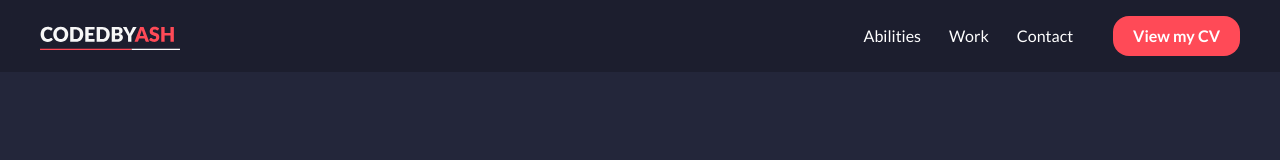
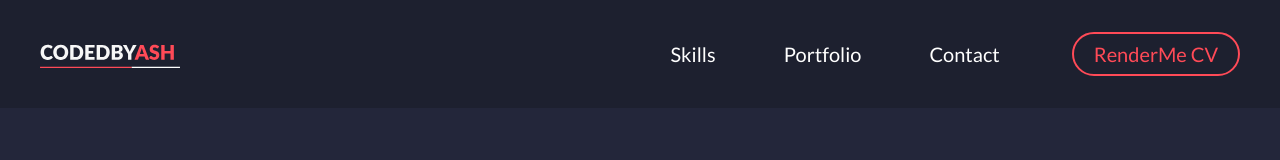
Before and after one commit to Ashley06Williams/My-portfolio, a Next.js app: page / in a window 1280 px wide. Shown: the top 160 px of the page. Built offline with nearby package versions, Linux system fonts and the light colour scheme.

Commit message:
Updated nav menu links

```diff
--- a/src/components/header-section.tsx
+++ b/src/components/header-section.tsx
@@ -8,13 +8,13 @@ import React, { useState } from "react";
 
 const menuItems = [
   {
-    name: "Abilities",
-    slug: "#ability",
+    name: "Skills",
+    slug: "#skills",
     id: 2,
   },
   {
-    name: "Work",
-    slug: "#work",
+    name: "Portfolio",
+    slug: "#portfolio",
     id: 3,
   },
   {
@@ -34,7 +34,7 @@ export default function HeaderSection() {
   const [navOpen, setNavOpen] = useState(false);
 
   return (
-    <nav className="w-full fixed backdrop-blur-[11px] bg-blueGrey-dark bg-opacity-35 flex flex-wrap justify-center mx-auto pt-4 items-center pb-4 z-50 px-4 md:px-0">
+    <nav className="w-full fixed backdrop-blur-[11px] bg-blueGrey-dark  flex flex-wrap justify-center mx-auto py-8 items-center  z-50 px-4 md:px-0 ">
       <div className="max-w-[1200px] mx-auto flex items-center justify-between w-full">
         <a
           href="/"
@@ -69,21 +69,21 @@ export default function HeaderSection() {
           )}
         </div>
 
-        <div className="MENU hidden md:block space-x-4 md:space-x-6">
-          <ul className="flex flex-row p-4 sm:p-0">
+        <div className="MENU hidden md:block">
+          <ul className="flex flex-row p-4 sm:p-0 gap-10 font-normal text-xl">
             {menuItems.map((menuItem) => (
               <li key={menuItem.id}>
                 <NavLink href={menuItem.slug} title={menuItem.name} />
               </li>
             ))}
-            <li className="flex justify-center items-center w-full bg-red rounded-2xl px-2 ml-6">
+            <li className="flex justify-center items-center w-full rounded-full px-2 ml-4 border-2 border-red hover:bg-red transition-colors duration-200">
               <a
                 href="https://renderme.co.za/resume/fgYoJh9jBqalZGZpHmtpsYDgQg73"
                 target="_blank"
                 rel="noopener noreferrer"
-                className="text-white font-semibold transition-colors duration-200 px-3 py-2"
+                className="text-red font-normal px-3 py-1 hover:text-white  transition-colors duration-200"
               >
-                View my CV
+                RenderMe CV
               </a>
             </li>
           </ul>
--- a/tailwind.config.ts
+++ b/tailwind.config.ts
@@ -21,7 +21,7 @@ const config: Config = {
         blueGrey: {
           DEFAULT: "#23263A",
           light: "#2B2D41",
-          dark: "#12131B",
+          dark: "#1D202F",
         },
         white: "#FFFFFF",
       },
```
